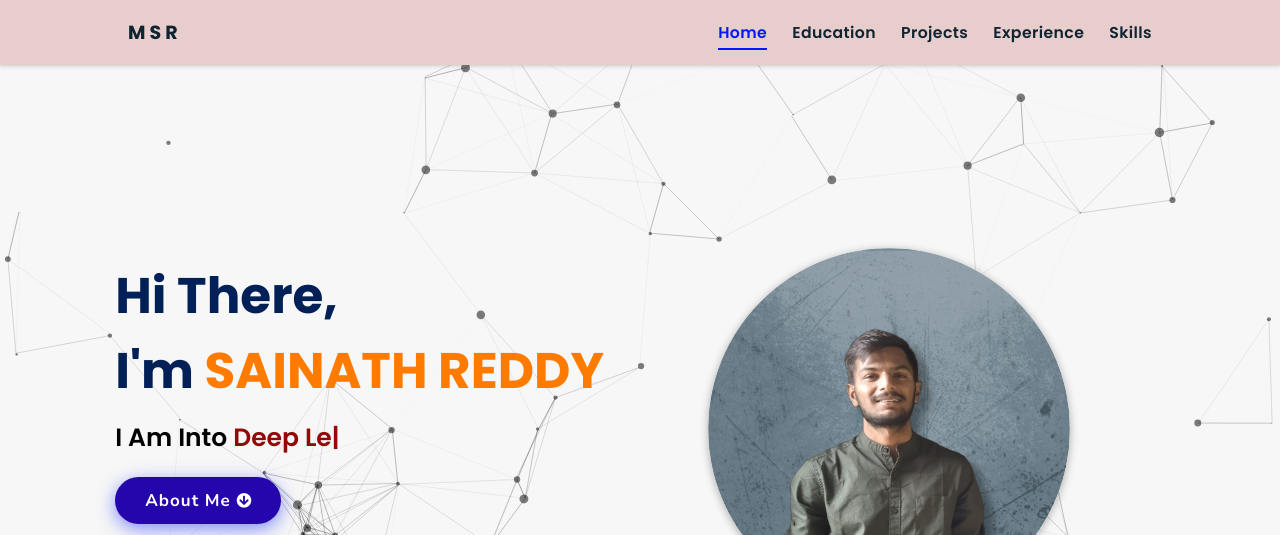
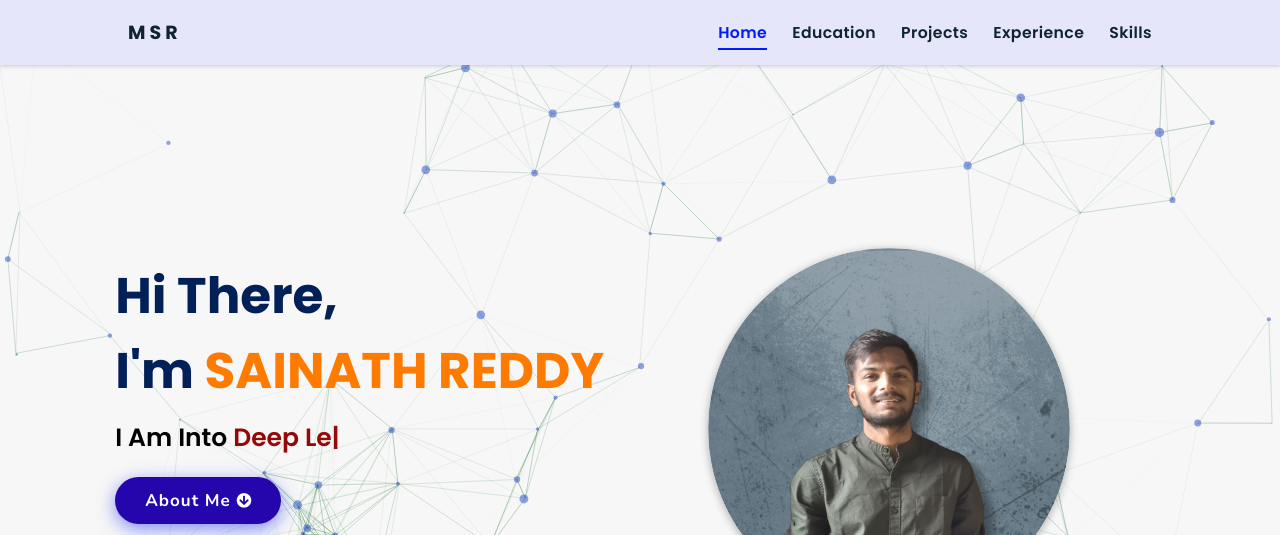
Before and after one commit to sainath068/portfolio, a plain HTML site: page index.html in a window 1280 px wide. Shown: the top 535 px of the page. Drawn offline with nearby package versions, Linux system fonts and the light colour scheme; no server answers.

Commit message:
edited colors

```diff
--- a/assets/css/style.css
+++ b/assets/css/style.css
@@ -71,7 +71,7 @@ header {
   justify-content: space-between;
   padding: 1.7rem 10%;
   height: 6.5rem;
-  background-color: #e8cdcd;
+  background-color: #e6e6fa;
   box-shadow: 0 1px 4px rgba(84, 91, 99, 0.3);
 }
 section {
@@ -572,7 +572,7 @@ header .navbar ul li a:hover {
   flex-direction: row;
   width: 80%;
   border-radius: 0.5rem;
-  box-shadow: 0.2rem 0.5rem 1rem rgba(0, 0, 0, 0.2);
+  box-shadow: 0.2rem 0.5rem 1rem rgba(0, 1, 0, 0.2);
   text-align: center;
   position: relative;
   margin-top: 2rem;
--- a/assets/js/app.js
+++ b/assets/js/app.js
@@ -23,7 +23,7 @@ particlesJS('particles-js',
         }
       },
       "color": {
-        "value": "#000000"
+        "value": "#244aca"
       },
       "shape": {
         "type": "circle",
@@ -32,7 +32,7 @@ particlesJS('particles-js',
           "color": "#000000"
         },
         "polygon": {
-          "nb_sides": 5
+          "nb_sides": 6
         },
         "image": {
           "src": "img/github.svg",
@@ -62,8 +62,8 @@ particlesJS('particles-js',
       },
       "line_linked": {
         "enable": true,
-        "distance": 150,
-        "color": "#000000",
+        "distance": 180,
+        "color": "#006421",
         "opacity": 0.4,
         "width": 1
       },
@@ -103,7 +103,7 @@ particlesJS('particles-js',
         },
         "bubble": {
           "distance": 400,
-          "size": 40,
+          "size": 70,
           "duration": 2,
           "opacity": 8,
           "speed": 3
```
